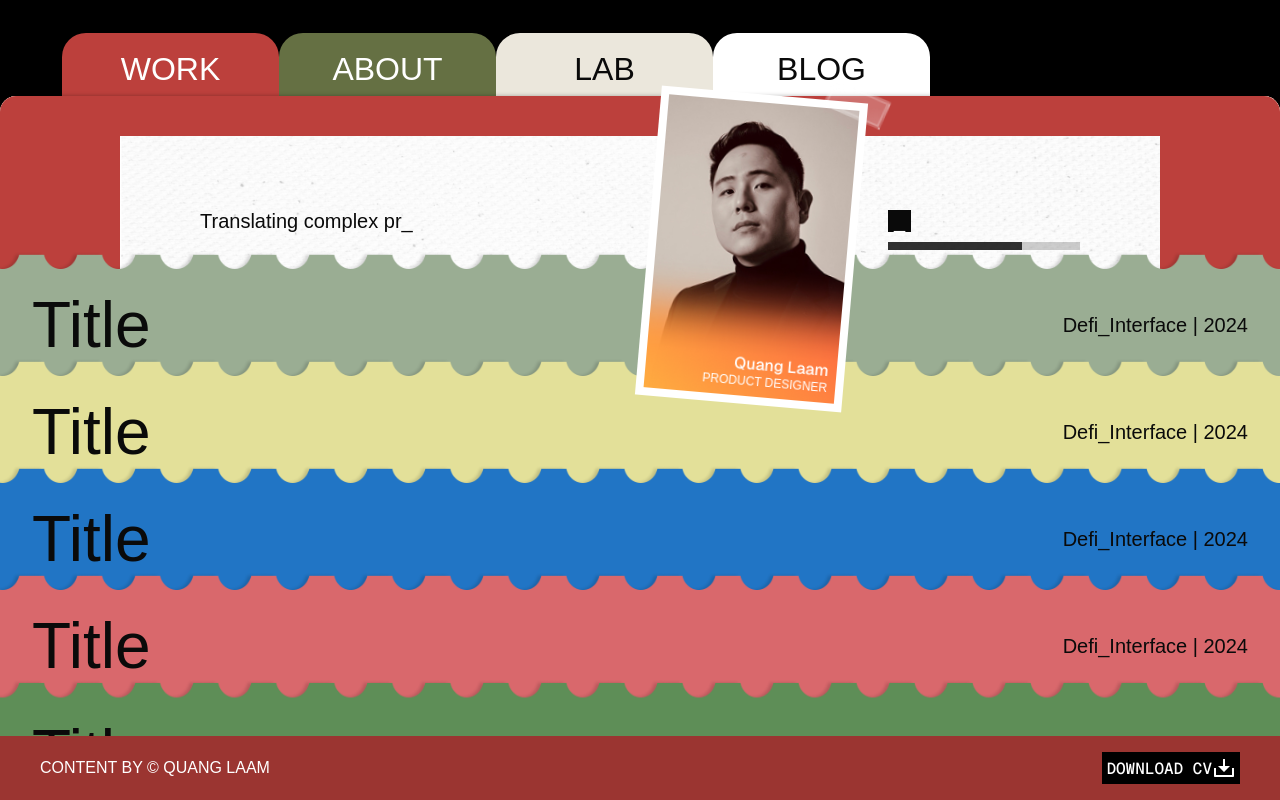
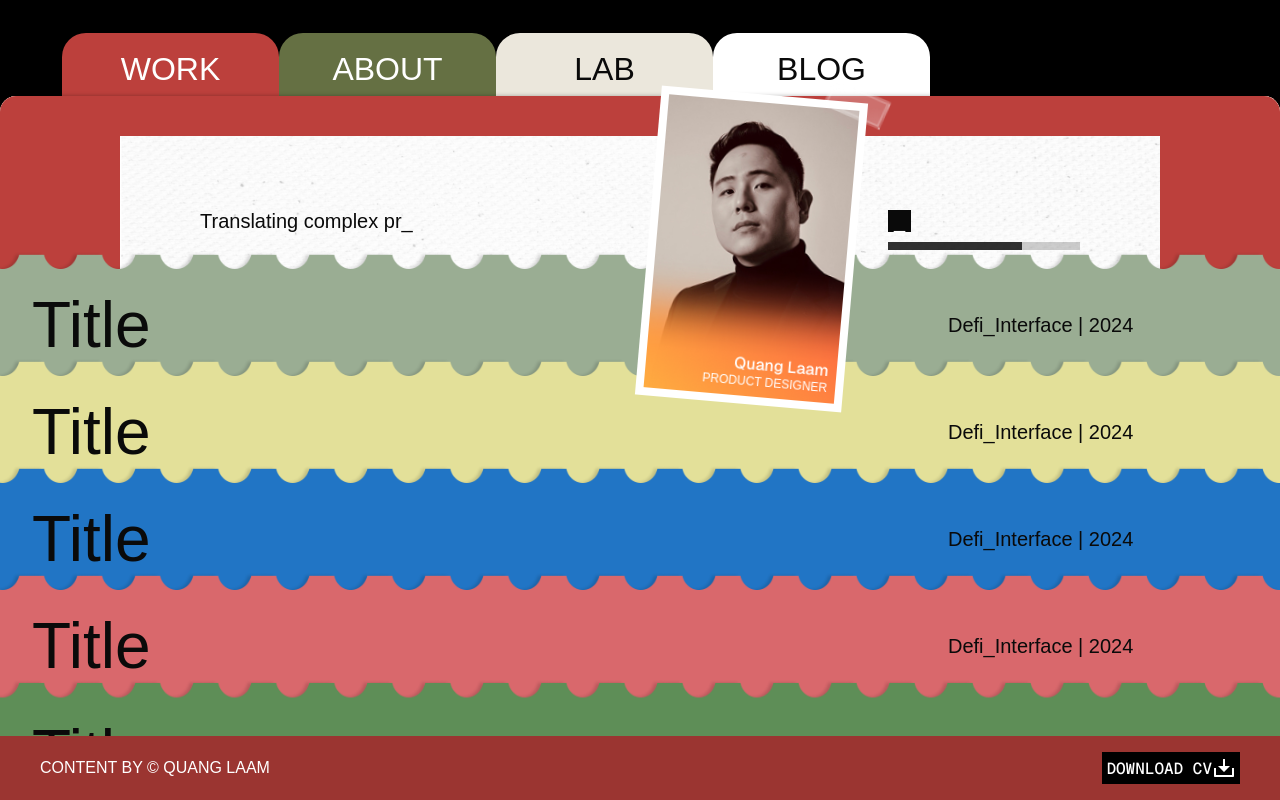
Before and after one commit to TommyNhatNguyen/quang-portfolio, a Next.js app: page /work in a window 1280 px wide. Built offline with nearby package versions, Linux system fonts and the light colour scheme; a web font is replaced by a local one.

Commit message:
feat: animate text project cards

```diff
--- a/app/(pages)/work/page.tsx
+++ b/app/(pages)/work/page.tsx
@@ -137,12 +137,38 @@ const WorkPage = () => {
       listEl.getBoundingClientRect().top;
     const targetTop = containerHeight - 64 - fiveItemsHeight;
 
-    gsap.to(".work-list", {
-      top: targetTop,
-      duration: 1.8,
-      ease: "power3.out",
-      onComplete: setupScroll,
-    });
+    const slideTl = gsap.timeline({ onComplete: setupScroll });
+
+    slideTl
+      .to(".work-list", {
+        top: targetTop,
+        duration: 1.8,
+        ease: "power3.out",
+      })
+      .to(
+        ".work-list__item-info .title",
+        { text: "Title", duration: 0.4, ease: "none" },
+        0.6,
+      )
+      .to(
+        ".work-list__item-info .description__text:first-child",
+        {
+          text: "Defi_Interface",
+          duration: 0.6,
+          ease: "none",
+        },
+        "<",
+      )
+      .to(
+        ".work-list__item-info .description__separator",
+        { text: " | ", duration: 0.1, ease: "none" },
+        "<",
+      )
+      .to(
+        ".work-list__item-info .description__text:last-child",
+        { text: "2024", duration: 0.3, ease: "none" },
+        "<",
+      );
 
     function setupScroll() {
       const container = document.querySelector(
@@ -222,11 +248,11 @@ const WorkPage = () => {
                 height={130}
               />
               <div className="work-list__item-info">
-                <h2 className="title">Title</h2>
+                <h2 className="title"></h2>
                 <div className="description">
-                  <span className="description__text">Defi_Interface</span>
-                  <span className="description__separator"> | </span>
-                  <span className="description__text">2024</span>
+                  <span className="description__text"></span>
+                  <span className="description__separator"></span>
+                  <span className="description__text"></span>
                 </div>
               </div>
             </Link>
--- a/app/styles/work-component.scss
+++ b/app/styles/work-component.scss
@@ -116,6 +116,14 @@
         font-size: var(--mono-heading3-desktop);
         color: var(--greyscale-900);
       }
+      .description {
+        position: absolute;
+        flex: 1;
+        right: 0;
+        min-width: 300px;
+        text-align: left;
+        text-wrap: nowrap;
+      }
     }
   }
 }
```
